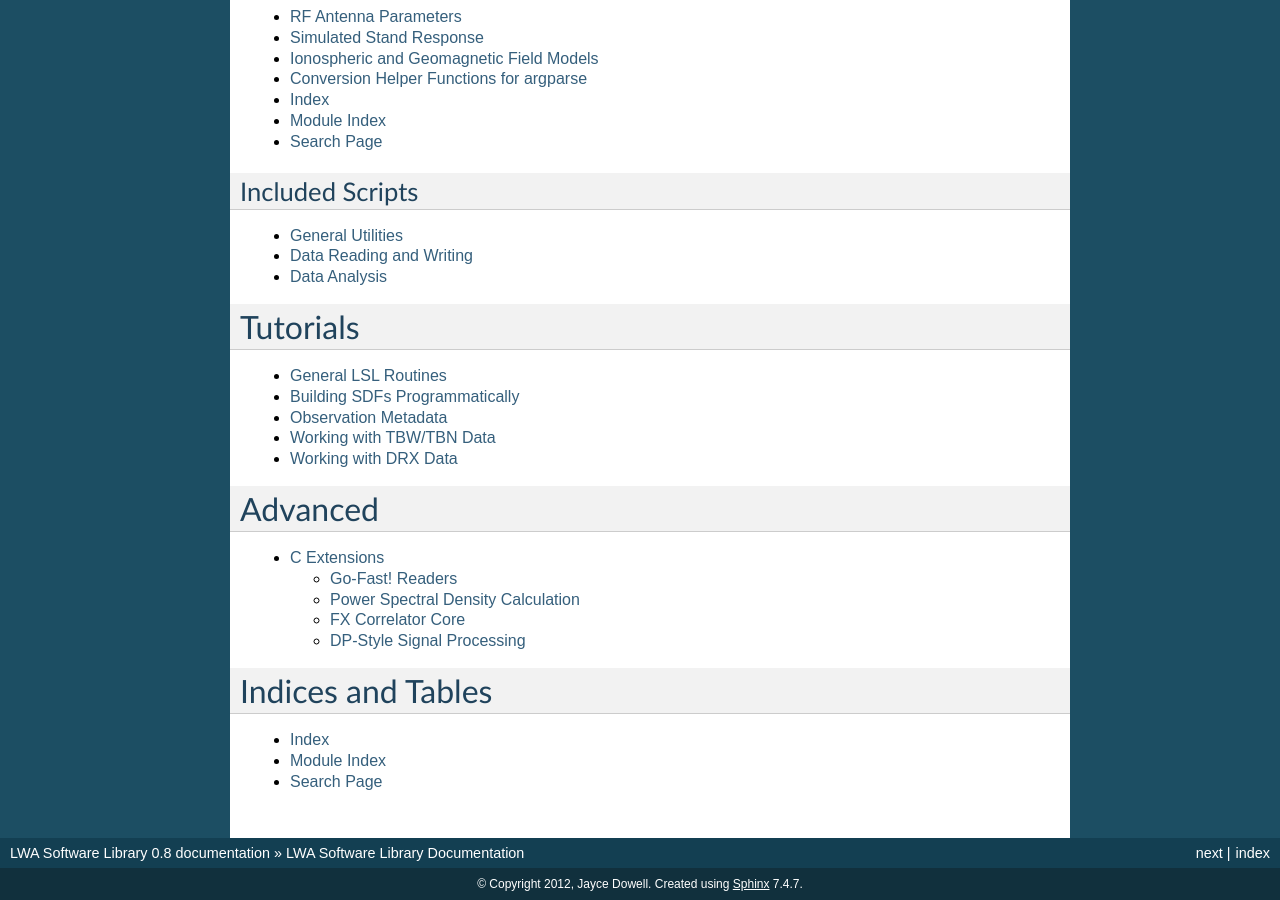
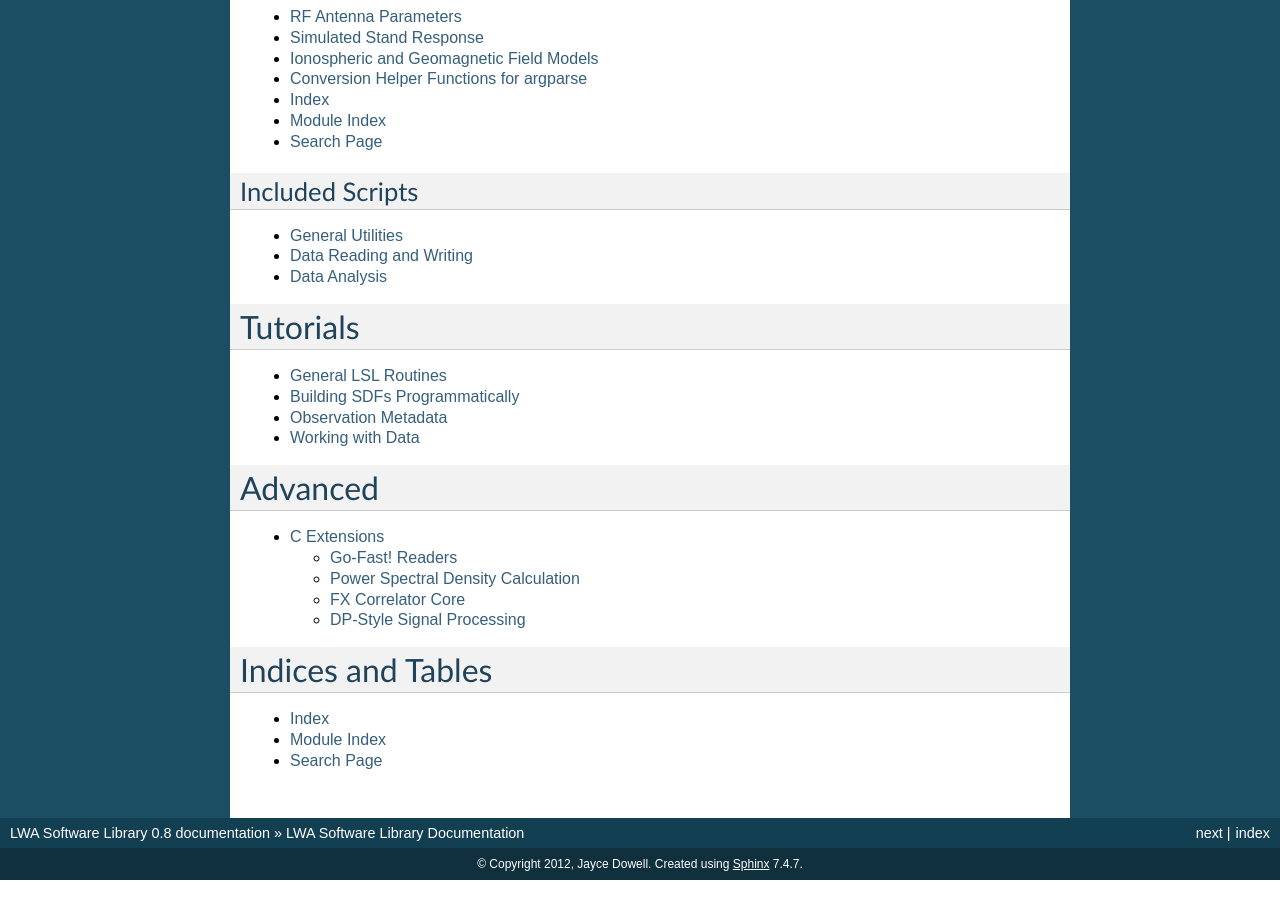
Before and after one commit to lwa-project/lsl, a Sphinx documentation site: the page built from doc/source/index.rst, in a window 1280 px wide and 900 px high, scrolled down 1978 px. Built offline with Sphinx 7.4.7, drawn with Linux system fonts in a browser that asks for light colours; formulas are drawn with MathJax 3; pages that are not in the unit, such as notebooks, are missing from menus.

Commit message:
Updated the links to the Jupyter notebooks.

```diff
--- a/doc/source/index.rst
+++ b/doc/source/index.rst
@@ -83,11 +83,10 @@
 
 Tutorials
 =========
-* `General LSL Routines <http://nbviewer.ipython.org/url/fornax.phys.unm.edu/lwa/subversion/trunk/lsl/doc/notebooks/LSL%20General%20Tutorial.ipynb>`_
-* `Building SDFs Programmatically <http://nbviewer.ipython.org/url/fornax.phys.unm.edu/lwa/subversion/trunk/lsl/doc/notebooks/LSL%20SDF%20Generation.ipynb>`_
-* `Observation Metadata <http://nbviewer.ipython.org/url/fornax.phys.unm.edu/lwa/subversion/trunk/lsl/doc/notebooks/LSL%20MCS%20Metadata%20Tutorial.ipynb>`_
-* `Working with TBW/TBN Data <http://nbviewer.ipython.org/url/fornax.phys.unm.edu/lwa/subversion/trunk/lsl/doc/notebooks/LSL%20TBW%20%26%20TBN%20Tutorial.ipynb>`_
-* `Working with DRX Data <http://nbviewer.ipython.org/url/fornax.phys.unm.edu/lwa/subversion/trunk/lsl/doc/notebooks/LSL%20DRX%20Tutorial.ipynb>`_
+* `General LSL Routines <https://nbviewer.jupyter.org/github/lwa-project/lsl/blob/master/doc/notebooks/LSL%20General%20Tutorial.ipynb>`_
+* `Building SDFs Programmatically <https://nbviewer.jupyter.org/github/lwa-project/lsl/blob/master/doc/notebooks/LSL%20SDF%20Generation.ipynb>`_
+* `Observation Metadata <https://nbviewer.jupyter.org/github/lwa-project/lsl/blob/master/doc/notebooks/LSL%20MCS%20Metadata%20Tutorial.ipynb>`_
+* `Working with Data <https://nbviewer.jupyter.org/github/lwa-project/lsl/blob/master/doc/notebooks/LSL%20LDP%20Tutorial.ipynb>`_
 
 Advanced
 ========
```
